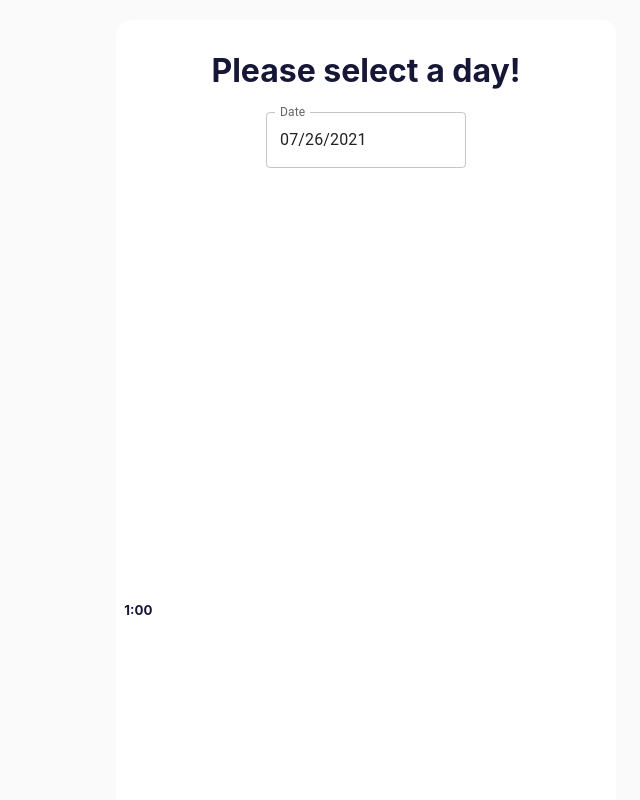
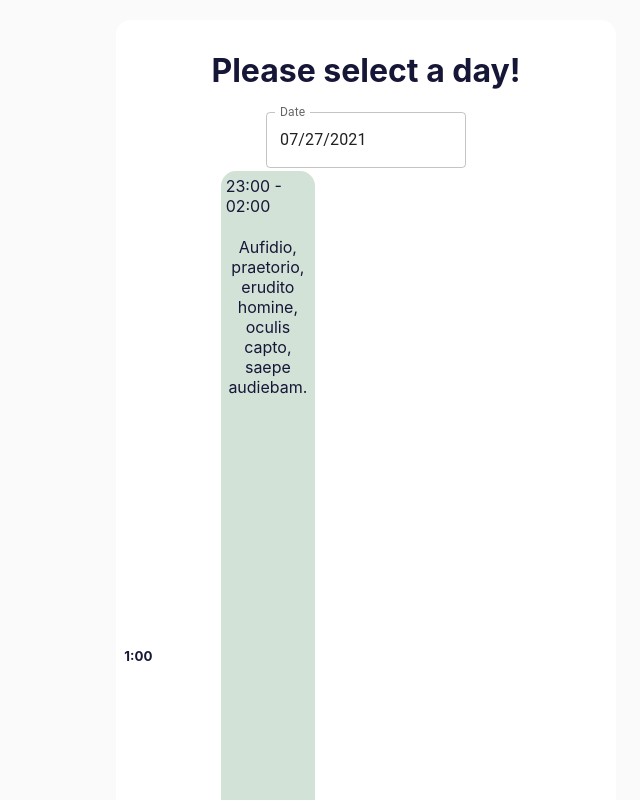
Before and after one commit to kozarip/avinty_test, a React (Create React App) app: page / in a window 1280 px wide. Shown: the top 800 px of the page, without its empty margins (274-914 px from the left). Built offline with nearby package versions, Linux system fonts and the light colour scheme.

Commit message:
feat: datePicker use closestDate

```diff
--- a/src/App.tsx
+++ b/src/App.tsx
@@ -5,14 +5,16 @@ import Calendar from './components/calendar';
 import appointments from './assets/avinty_front_end_resource.json';
 import moment from 'moment';
 import './styles/App.scss';
-import { AppointmentType } from './utils/types';
+import { AppointmentType, durationType } from './utils/types';
 
 const App = () => {
   const [date, setDate] = useState(new Date("2021-07-26"))
   const [currentAppointments, setCurrentAppointments] = useState<AppointmentType[] | []>([])
 
   useEffect(() => {
-    setCurrentAppointments(selectCurrentAppointments(date));
+    const closestDate = getClosestDate()
+    setDate(closestDate)
+    setCurrentAppointments(selectCurrentAppointments(closestDate));
   }, [])
 
   const selectCurrentAppointments = (selectedDate: any) => {
@@ -20,6 +22,20 @@ const App = () => {
       moment(appointment.start).format("YYYY-MM-DD") === moment(selectedDate).format("YYYY-MM-DD")
       || moment(appointment.end).format("YYYY-MM-DD") === moment(selectedDate).format("YYYY-MM-DD")
     ))
+  }
+
+  const getClosestDate = () => {
+    const today = moment(new Date())
+    let minDurationDate = ""
+    let minDuration = moment.duration(today.diff(moment(appointments.events[0].start))).asDays()
+    appointments.events.forEach((appointment: AppointmentType) => {
+      var duration = moment.duration(today.diff(moment(appointment.start))).asDays();
+      if (duration < minDuration) {
+        minDuration = duration
+        minDurationDate = appointment.start
+      }
+    });
+    return new Date(minDurationDate)
   }
 
   return (
--- a/src/components/appointmentDetails.tsx
+++ b/src/components/appointmentDetails.tsx
@@ -11,7 +11,6 @@ const style = {
   transform: 'translate(-50%, -50%)',
   width: 400,
   bgcolor: 'background.paper',
-  border: '2px solid #000',
   boxShadow: 24,
   p: 4,
 };
--- a/src/utils/types.ts
+++ b/src/utils/types.ts
@@ -7,3 +7,8 @@ export type AppointmentType = {
   location?: string | undefined
   registered?: boolean | undefined
 }
+
+export type durationType = {
+  days: number
+  date: string
+}
```
Also changed, not shown: 1 other file (tests, documents, lock files or other folders).
